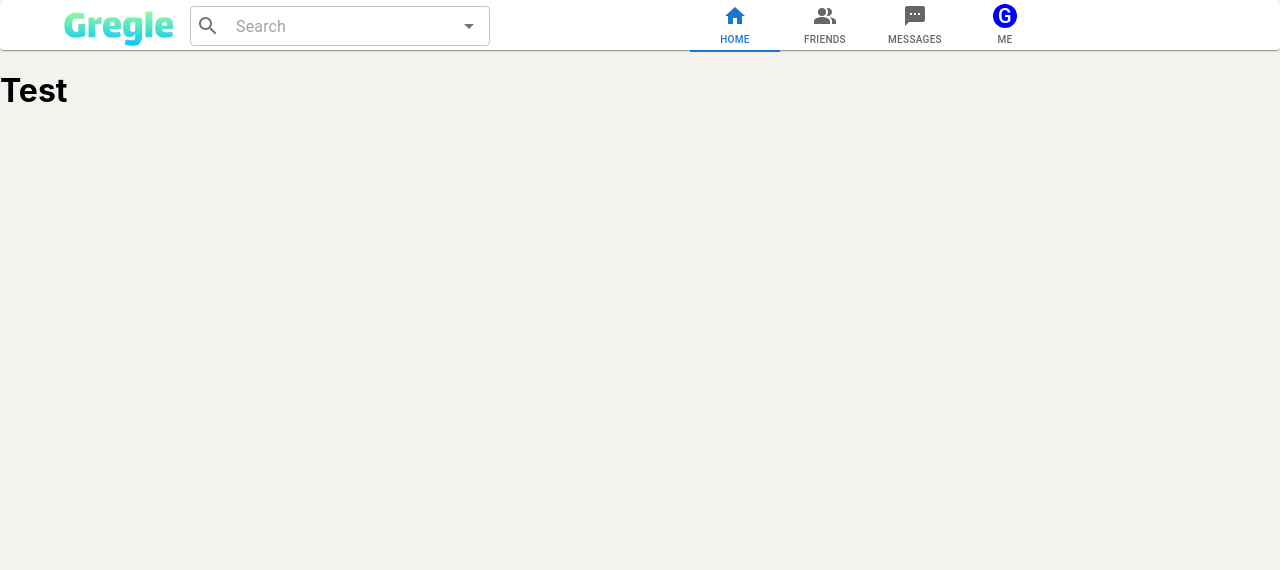
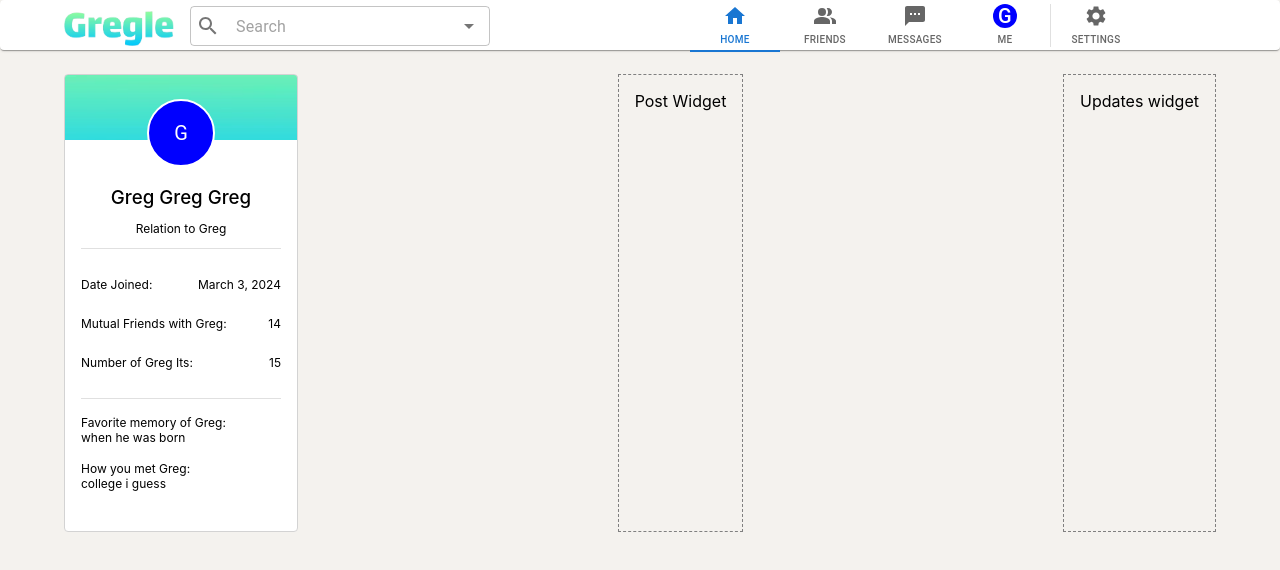
Before and after one commit to gfuerte/gregle, a React (Create React App) app: page /gregle/home in a window 1280 px wide. Shown: the top 570 px of the page. Built offline with nearby package versions, Linux system fonts and the light colour scheme.

Commit message:
Add about widget

```diff
--- a/src/App.tsx
+++ b/src/App.tsx
@@ -2,7 +2,9 @@ import React from 'react'
 import { BrowserRouter as Router, Navigate, Route, Routes } from 'react-router-dom'
 import { FriendsPage } from './widgets/friends/FriendsPage'
 import { HomePage } from './widgets/home/HomePage'
+import { MessagesPage } from './widgets/messages/MessagesPage'
 import { NavigationBar } from './widgets/nav/NavigationBar'
+import { ProfilePage } from './widgets/profile/ProfilePage'
 
 import Box from '@mui/material/Box'
 
@@ -20,6 +22,8 @@ function App() {
                 <Routes>
                     <Route path="/home" element={<HomePage />} />
                     <Route path="/friends" element={<FriendsPage />} />
+                    <Route path="/messages" element={<MessagesPage />} />
+                    <Route path="/me" element={<ProfilePage />} />
                     <Route path="/*" element={<Navigate to="/home" />} />
                 </Routes>
             </Router>
--- a/src/widgets/home/HomePage.tsx
+++ b/src/widgets/home/HomePage.tsx
@@ -1,5 +1,19 @@
 import React from 'react'
+import { AboutWidget } from './about/AboutWidget'
+import { PostWidget } from './post/PostWidget'
+import { UpdatesWidget } from './updates/UpdatesWidget'
+
+import Container from '@mui/material/Container'
+import Stack from '@mui/material/Stack'
 
 export const HomePage = () => {
-    return <h1>Test</h1>
+    return (
+        <Container maxWidth="lg">
+            <Stack direction="row" justifyContent="space-between" py={3} spacing={3}>
+                <AboutWidget />
+                <PostWidget />
+                <UpdatesWidget />
+            </Stack>
+        </Container>
+    )
 }
--- /dev/null
+++ b/src/widgets/home/about/AboutWidget.tsx
@@ -0,0 +1,57 @@
+import React from 'react'
+import image from '../../../assets/gradient.png'
+
+import Avatar from '@mui/material/Avatar'
+import Box from '@mui/material/Box'
+import Stack from '@mui/material/Stack'
+import Divider from '@mui/material/Divider'
+
+export const AboutWidget = () => {
+    return (
+        <Box
+            minWidth={200}
+            component="section"
+            sx={{
+                p: 2,
+                borderRadius: 1,
+                border: '1px solid lightgrey',
+                backgroundColor: 'white',
+                backgroundImage: `url("${image}")`,
+                backgroundSize: '250px 65px',
+                backgroundRepeat: 'no-repeat',
+            }}
+        >
+            <Stack maxWidth={200} direction="column" py={1}>
+                <Stack alignItems="center">
+                    <Avatar sx={{ width: 64, height: 64, bgcolor: 'blue', border: '2px solid white' }}>G</Avatar>
+                    <h3 style={{ fontWeight: '550', marginBottom: 0 }}>Greg Greg Greg</h3>
+                    <p style={{ fontSize: '12px' }}>Relation to Greg</p>
+                </Stack>
+                <Divider flexItem />
+                <Stack py={2}>
+                    <Stack direction="row" justifyContent="space-between">
+                        <p style={{ fontSize: '12px' }}>Date Joined:</p>
+                        <p style={{ fontSize: '12px' }}>March 3, 2024</p>
+                    </Stack>
+                    <Stack direction="row" justifyContent="space-between">
+                        <p style={{ fontSize: '12px' }}>Mutual Friends with Greg:</p>
+                        <p style={{ fontSize: '12px' }}>14</p>
+                    </Stack>
+                    <Stack direction="row" justifyContent="space-between">
+                        <p style={{ fontSize: '12px' }}>Number of Greg Its:</p>
+                        <p style={{ fontSize: '12px' }}>15</p>
+                    </Stack>
+                </Stack>
+                <Divider flexItem />
+                <Stack spacing={2} py={2}>
+                    <p style={{ fontSize: '12px' }}>
+                        Favorite memory of Greg: <br /> when he was born
+                    </p>
+                    <p style={{ fontSize: '12px' }}>
+                        How you met Greg: <br /> college i guess
+                    </p>
+                </Stack>
+            </Stack>
+        </Box>
+    )
+}
--- /dev/null
+++ b/src/widgets/home/post/PostWidget.tsx
@@ -0,0 +1,11 @@
+import React from 'react'
+
+import Box from '@mui/material/Box'
+
+export const PostWidget = () => {
+    return (
+        <Box component="section" sx={{ p: 2, border: '1px dashed grey' }}>
+            Post Widget
+        </Box>
+    )
+}
--- /dev/null
+++ b/src/widgets/home/updates/UpdatesWidget.tsx
@@ -0,0 +1,11 @@
+import React from 'react'
+
+import Box from '@mui/material/Box'
+
+export const UpdatesWidget = () => {
+    return (
+        <Box component="section" sx={{ p: 2, border: '1px dashed grey' }}>
+            Updates widget
+        </Box>
+    )
+}
--- /dev/null
+++ b/src/widgets/messages/MessagesPage.tsx
@@ -0,0 +1,5 @@
+import React from 'react'
+
+export const MessagesPage = () => {
+    return <p>This is where messages would go... if it existed!!</p>
+}
--- a/src/widgets/nav/tabs/NavigationBarTabs.tsx
+++ b/src/widgets/nav/tabs/NavigationBarTabs.tsx
@@ -3,13 +3,13 @@ import { useNavigate } from 'react-router-dom'
 
 import Avatar from '@mui/material/Avatar'
 import Box from '@mui/material/Box'
+import Divider from '@mui/material/Divider'
 import HomeIcon from '@mui/icons-material/Home'
 import PeopleAltIcon from '@mui/icons-material/PeopleAlt'
+import SettingsIcon from '@mui/icons-material/Settings'
 import Tab from '@mui/material/Tab'
 import Tabs from '@mui/material/Tabs'
 import TextsmsIcon from '@mui/icons-material/Textsms'
-
-import Button from '@mui/material/Button'
 
 export const NavigationBarTabs = () => {
     const navigate = useNavigate()
@@ -43,6 +43,8 @@ export const NavigationBarTabs = () => {
                     value="me"
                     sx={tabSx}
                 />
+                <Divider orientation="vertical" flexItem />
+                <Tab icon={<SettingsIcon />} label="Settings" value="settings" sx={tabSx} />
             </Tabs>
         </Box>
     )
--- /dev/null
+++ b/src/widgets/profile/ProfilePage.tsx
@@ -0,0 +1,5 @@
+import React from 'react'
+
+export const ProfilePage = () => {
+    return <p>prooooooooooooooofile</p>
+}
```
Also changed, not shown: src/assets/gradient.png (added).
